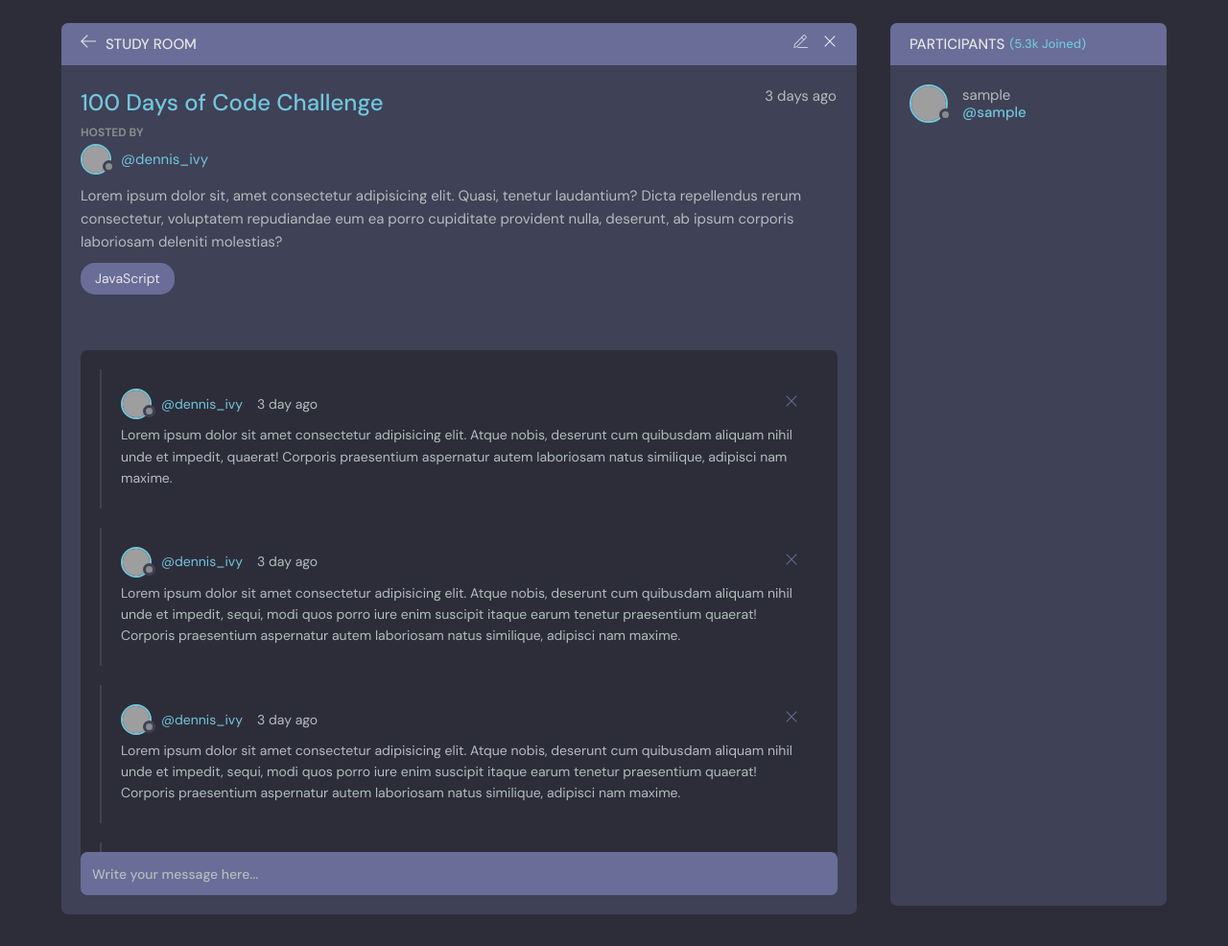
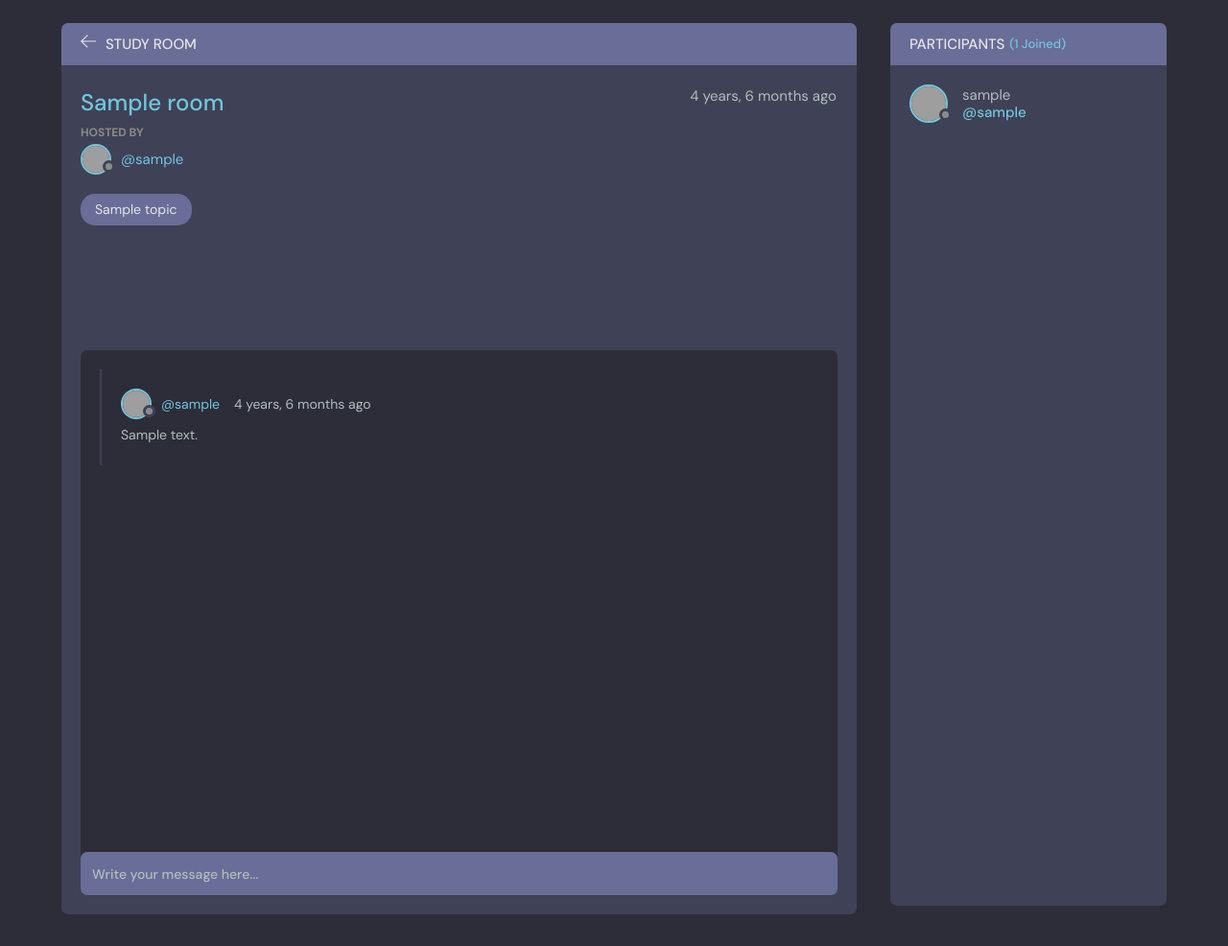
Before and after one commit to joelclaudius/django-discord, a Django app: page /room/1/ in a window 1280 px wide. Shown: the part 76-1062 px from the top of the page at 96% size. Run offline with Django 5.2, Linux system fonts and the light colour scheme; tables that the repository leaves empty hold one stand-in row (values such as "Sample post"); grey boxes are pictures that could not be loaded.

Commit message:
modify message page

```diff
--- a/base/templates/base/room.html
+++ b/base/templates/base/room.html
@@ -5,7 +5,7 @@
     <div class="room">
       <div class="room__top">
         <div class="room__topLeft">
-          <a href="index.html">
+          <a href="{% url 'home' %}">
             <svg
               version="1.1"
               xmlns="http://www.w3.org/2000/svg"
@@ -22,8 +22,9 @@
           <h3>Study Room</h3>
         </div>
 
+        {% if room.host == request.user %}
         <div class="room__topRight">
-          <a href="#">
+          <a href="{% url 'update-room' room.id %}">
             <svg
               enable-background="new 0 0 24 24"
               height="32"
@@ -51,7 +52,7 @@
               </g>
             </svg>
           </a>
-          <a href="#">
+          <a href="{% url 'delete-room' room.id %}">
             <svg
               version="1.1"
               xmlns="http://www.w3.org/2000/svg"
@@ -66,62 +67,61 @@
             </svg>
           </a>
         </div>
-
-        <!-- <button class="action-button" data-id="120" data-delete-url="https://randomuser.me/api/3324923"
-            data-edit-url="profile.html">
-            <svg version="1.1" xmlns="http://www.w3.org/2000/svg" width="32" height="32" viewBox="0 0 32 32">
-              <title>ellipsis-horizontal</title>
-              <path
-                d="M16 7.843c-2.156 0-3.908-1.753-3.908-3.908s1.753-3.908 3.908-3.908c2.156 0 3.908 1.753 3.908 3.908s-1.753 3.908-3.908 3.908zM16 1.98c-1.077 0-1.954 0.877-1.954 1.954s0.877 1.954 1.954 1.954c1.077 0 1.954-0.877 1.954-1.954s-0.877-1.954-1.954-1.954z">
-              </path>
-              <path
-                d="M16 19.908c-2.156 0-3.908-1.753-3.908-3.908s1.753-3.908 3.908-3.908c2.156 0 3.908 1.753 3.908 3.908s-1.753 3.908-3.908 3.908zM16 14.046c-1.077 0-1.954 0.877-1.954 1.954s0.877 1.954 1.954 1.954c1.077 0 1.954-0.877 1.954-1.954s-0.877-1.954-1.954-1.954z">
-              </path>
-              <path
-                d="M16 31.974c-2.156 0-3.908-1.753-3.908-3.908s1.753-3.908 3.908-3.908c2.156 0 3.908 1.753 3.908 3.908s-1.753 3.908-3.908 3.908zM16 26.111c-1.077 0-1.954 0.877-1.954 1.954s0.877 1.954 1.954 1.954c1.077 0 1.954-0.877 1.954-1.954s-0.877-1.954-1.954-1.954z">
-              </path>
-            </svg>
-          </button> -->
+        {% endif %}
       </div>
       <div class="room__box scroll">
         <div class="room__header scroll">
           <div class="room__info">
-            <h3>100 Days of Code Challenge</h3>
-            <span>3 days ago</span>
+            <h3>{{room.name}}</h3>
+            <span>{{room.created|timesince}} ago</span>
           </div>
           <div class="room__hosted">
             <p>Hosted By</p>
-            <a href="#" class="room__author">
+            <a
+              href="{% url 'user-profile' room.host.id %}"
+              class="room__author"
+            >
               <div class="avatar avatar--small">
                 <img src="https://randomuser.me/api/portraits/men/37.jpg" />
               </div>
-              <span>@dennis_ivy</span>
+              <span>@{{room.host.username}}</span>
             </a>
           </div>
+          {% comment %}
           <div class="room__details">
             Lorem ipsum dolor sit, amet consectetur adipisicing elit. Quasi,
             tenetur laudantium? Dicta repellendus rerum consectetur, voluptatem
             repudiandae eum ea porro cupiditate provident nulla, deserunt, ab
             ipsum corporis laboriosam deleniti molestias?
           </div>
-          <span class="room__topics">JavaScript</span>
+          {% endcomment %}
+          <span class="room__topics">{{room.topic}}</span>
         </div>
         <div class="room__conversation">
           <div class="threads scroll">
+            {% for message in room_messages %}
             <div class="thread">
               <div class="thread__top">
                 <div class="thread__author">
-                  <a href="#" class="thread__authorInfo">
+                  <a
+                    href="{% url 'user-profile' message.user.id %}"
+                    class="thread__authorInfo"
+                  >
                     <div class="avatar avatar--small">
                       <img
                         src="https://randomuser.me/api/portraits/men/37.jpg"
                       />
                     </div>
-                    <span>@dennis_ivy</span>
+                    <span>@{{message.user.username}}</span>
                   </a>
-                  <span class="thread__date">3 day ago</span>
+                  <span class="thread__date"
+                    >{{message.created|timesince}} ago</span
+                  >
                 </div>
+
+                {% if request.user == message.user%}
                 <div class="thread__delete">
+                  <a href="{% url 'delete-message' message.id %}">
                   <svg
                     version="1.1"
                     xmlns="http://www.w3.org/2000/svg"
@@ -135,121 +135,14 @@
                     ></path>
                   </svg>
                 </div>
+              </a>
+                {% endif %}
               </div>
               <div class="thread__details">
-                Lorem ipsum dolor sit amet consectetur adipisicing elit. Atque
-                nobis, deserunt cum quibusdam aliquam nihil unde et impedit,
-                quaerat! Corporis praesentium aspernatur autem laboriosam natus
-                similique, adipisci nam maxime.
+           {{message.body}}
               </div>
             </div>
-            <div class="thread">
-              <div class="thread__top">
-                <div class="thread__author">
-                  <a href="#" class="thread__authorInfo">
-                    <div class="avatar avatar--small">
-                      <img
-                        src="https://randomuser.me/api/portraits/men/37.jpg"
-                      />
-                    </div>
-                    <span>@dennis_ivy</span>
-                  </a>
-                  <span class="thread__date">3 day ago</span>
-                </div>
-                <div class="thread__delete">
-                  <svg
-                    version="1.1"
-                    xmlns="http://www.w3.org/2000/svg"
-                    width="32"
-                    height="32"
-                    viewBox="0 0 32 32"
-                  >
-                    <title>remove</title>
-                    <path
-                      d="M27.314 6.019l-1.333-1.333-9.98 9.981-9.981-9.981-1.333 1.333 9.981 9.981-9.981 9.98 1.333 1.333 9.981-9.98 9.98 9.98 1.333-1.333-9.98-9.98 9.98-9.981z"
-                    ></path>
-                  </svg>
-                </div>
-              </div>
-              <div class="thread__details">
-                Lorem ipsum dolor sit amet consectetur adipisicing elit. Atque
-                nobis, deserunt cum quibusdam aliquam nihil unde et impedit,
-                sequi, modi quos porro iure enim suscipit itaque earum tenetur
-                praesentium quaerat! Corporis praesentium aspernatur autem
-                laboriosam natus similique, adipisci nam maxime.
-              </div>
-            </div>
-            <div class="thread">
-              <div class="thread__top">
-                <div class="thread__author">
-                  <a href="#" class="thread__authorInfo">
-                    <div class="avatar avatar--small">
-                      <img
-                        src="https://randomuser.me/api/portraits/men/37.jpg"
-                      />
-                    </div>
-                    <span>@dennis_ivy</span>
-                  </a>
-                  <span class="thread__date">3 day ago</span>
-                </div>
-                <div class="thread__delete">
-                  <svg
-                    version="1.1"
-                    xmlns="http://www.w3.org/2000/svg"
-                    width="32"
-                    height="32"
-                    viewBox="0 0 32 32"
-                  >
-                    <title>remove</title>
-                    <path
-                      d="M27.314 6.019l-1.333-1.333-9.98 9.981-9.981-9.981-1.333 1.333 9.981 9.981-9.981 9.98 1.333 1.333 9.981-9.98 9.98 9.98 1.333-1.333-9.98-9.98 9.98-9.981z"
-                    ></path>
-                  </svg>
-                </div>
-              </div>
-              <div class="thread__details">
-                Lorem ipsum dolor sit amet consectetur adipisicing elit. Atque
-                nobis, deserunt cum quibusdam aliquam nihil unde et impedit,
-                sequi, modi quos porro iure enim suscipit itaque earum tenetur
-                praesentium quaerat! Corporis praesentium aspernatur autem
-                laboriosam natus similique, adipisci nam maxime.
-              </div>
-            </div>
-            <div class="thread">
-              <div class="thread__top">
-                <div class="thread__author">
-                  <a href="#" class="thread__authorInfo">
-                    <div class="avatar avatar--small">
-                      <img
-                        src="https://randomuser.me/api/portraits/men/37.jpg"
-                      />
-                    </div>
-                    <span>@dennis_ivy</span>
-                  </a>
-                  <span class="thread__date">3 day ago</span>
-                </div>
-                <div class="thread__delete">
-                  <svg
-                    version="1.1"
-                    xmlns="http://www.w3.org/2000/svg"
-                    width="32"
-                    height="32"
-                    viewBox="0 0 32 32"
-                  >
-                    <title>remove</title>
-                    <path
-                      d="M27.314 6.019l-1.333-1.333-9.98 9.981-9.981-9.981-1.333 1.333 9.981 9.981-9.981 9.98 1.333 1.333 9.981-9.98 9.98 9.98 1.333-1.333-9.98-9.98 9.98-9.981z"
-                    ></path>
-                  </svg>
-                </div>
-              </div>
-              <div class="thread__details">
-                Lorem ipsum dolor sit amet consectetur adipisicing elit. Atque
-                nobis, deserunt cum quibusdam aliquam nihil unde et impedit,
-                sequi, modi quos porro iure enim suscipit itaque earum tenetur
-                praesentium.
-              </div>
-            </div>
+            {%endfor%}
           </div>
         </div>
       </div>
@@ -263,10 +156,12 @@
 
     <!--   Start -->
     <div class="participants">
-      <h3 class="participants__top">Participants <span>(5.3k Joined)</span></h3>
+      <h3 class="participants__top">
+        Participants <span>({{participants.count}} Joined)</span>
+      </h3>
       <div class="participants__list scroll">
         {% for user in participants%}
-        <a href="profile.html" class="participant">
+        <a href="{% url 'user-profile' user.id %}" class="participant">
           <div class="avatar avatar--medium">
             <img src="https://randomuser.me/api/portraits/men/37.jpg" />
           </div>
```
